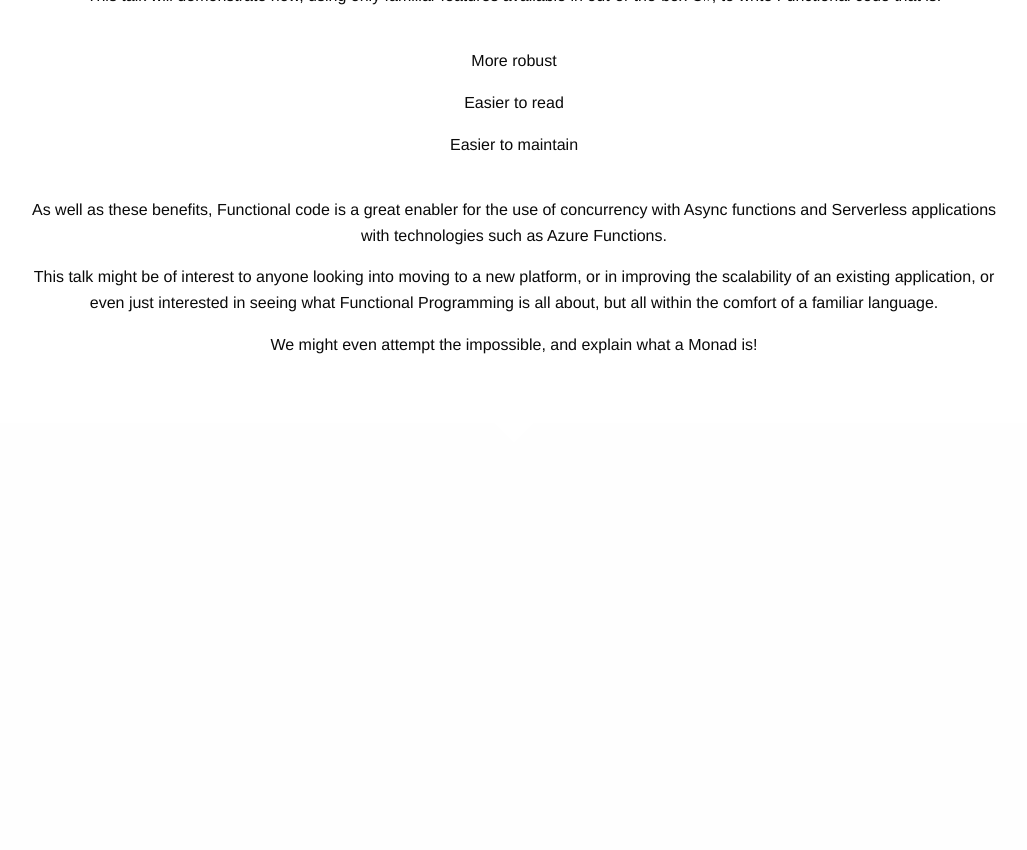
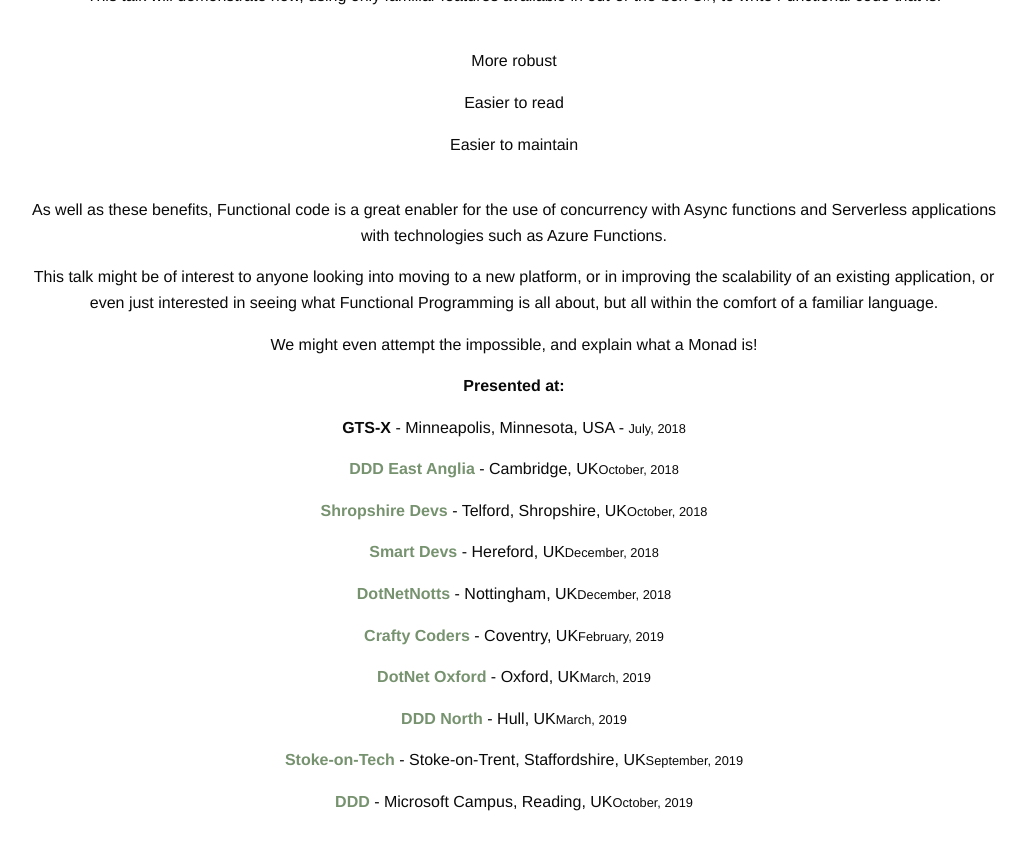
Before and after one commit to madSimonJ/madsimonj.github.io, a Jekyll site: the page built from functionalcsharp.md, in a window 1280 px wide and 900 px high, scrolled down 844 px. Shown: the top 850 px of the window, without its empty margins (126-1153 px from the left). Built offline with Jekyll 4.4.1, drawn with Linux system fonts in a browser that asks for light colours; before the commit the page ends 1286 px from its top, so only the background shows below that.

Commit message:
past appearences

```diff
--- a/functionalcsharp.md
+++ b/functionalcsharp.md
@@ -26,5 +26,22 @@
 <p>This talk might be of interest to anyone looking into moving to a new platform, or in improving the scalability of an existing application, or even just interested in seeing what Functional Programming is all about, but all within the comfort of a familiar language.</p>
 
 <p>We might even attempt the impossible, and explain what a Monad is!</p>
+
+<p>
+	<strong>Presented at:</strong>
+</p>
+
+
+<p><strong>GTS-X</strong> - Minneapolis, Minnesota, USA - <small>July, 2018</small></p>
+<p><strong><a href="https://www.dddeastanglia.com/">DDD East Anglia</a></strong> - Cambridge, UK<small>October, 2018</small></p>
+<p><strong><a href="https://shropshiredevs.co.uk/">Shropshire Devs</a></strong> - Telford, Shropshire, UK<small>October, 2018</small></p>
+<p><strong><a href="https://www.meetup.com/Smart-Devs-User-Group/events/255292560/">Smart Devs</a></strong> - Hereford, UK<small>December, 2018</small></p>
+<p><strong><a href="https://www.meetup.com/dotnetnotts/events/255664276/">DotNetNotts</a></strong> - Nottingham, UK<small>December, 2018</small></p>
+<p><strong><a href="https://www.meetup.com/Crafty-Coders/events/256566772/">Crafty Coders</a></strong> - Coventry, UK<small>February, 2019</small></p>
+<p><strong><a href="https://www.dotnetoxford.com/posts/2019-03-functional-programming-in-csharp">DotNet Oxford</a></strong> - Oxford, UK<small>March, 2019</small></p>
+<p><strong><a href="https://www.dddnorth.co.uk/Home">DDD North</a></strong> - Hull, UK<small>March, 2019</small></p>
+<p><strong><a href="https://www.meetup.com/Stoke-On-Tech/events/264395386/">Stoke-on-Tech</a></strong> - Stoke-on-Trent, Staffordshire, UK<small>September, 2019</small></p>
+<p><strong><a href="https://www.developerdeveloperdeveloper.com/">DDD</a></strong> - Microsoft Campus, Reading, UK<small>October, 2019</small></p>
+
   </div>
 </div>
```
Also changed, not shown: functionaljavascript.md (+2 -2 lines), hackingcsharp.md (+7 -0 lines), talks.md (+3 -3 lines).
